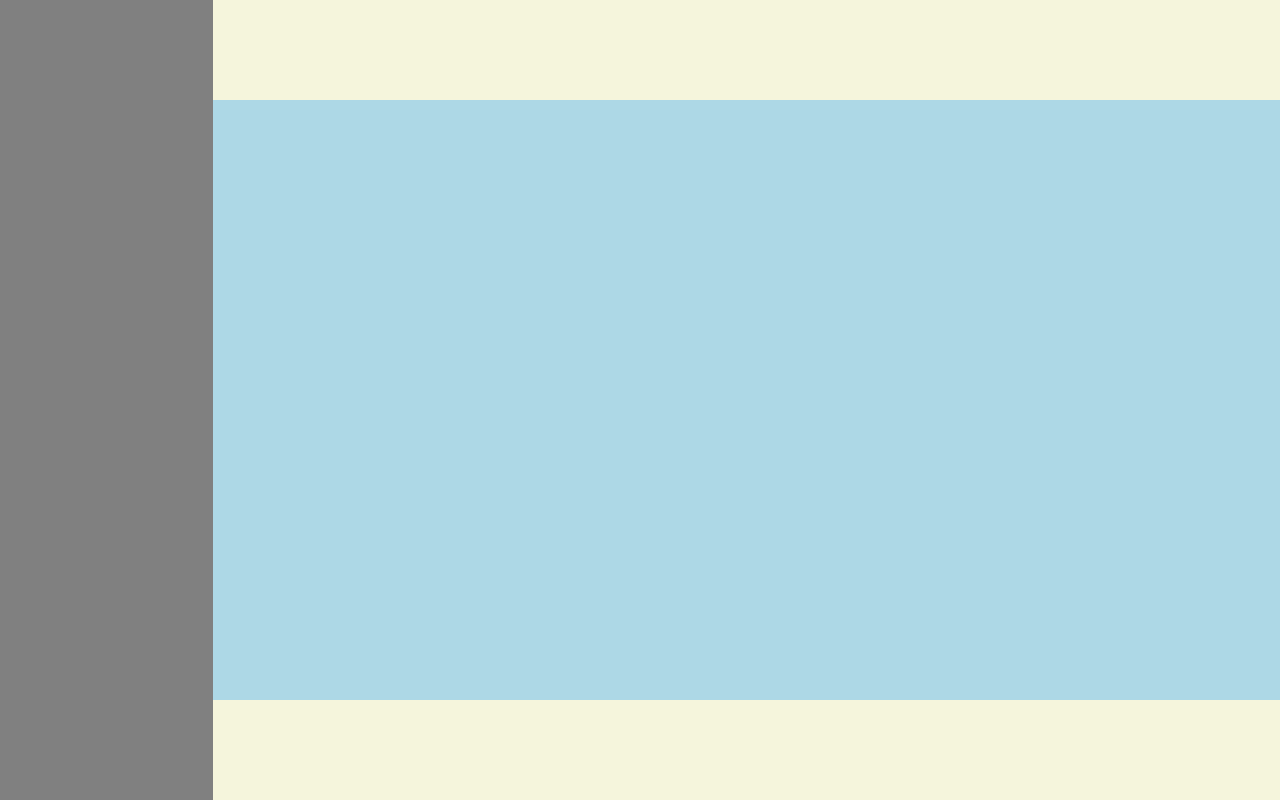
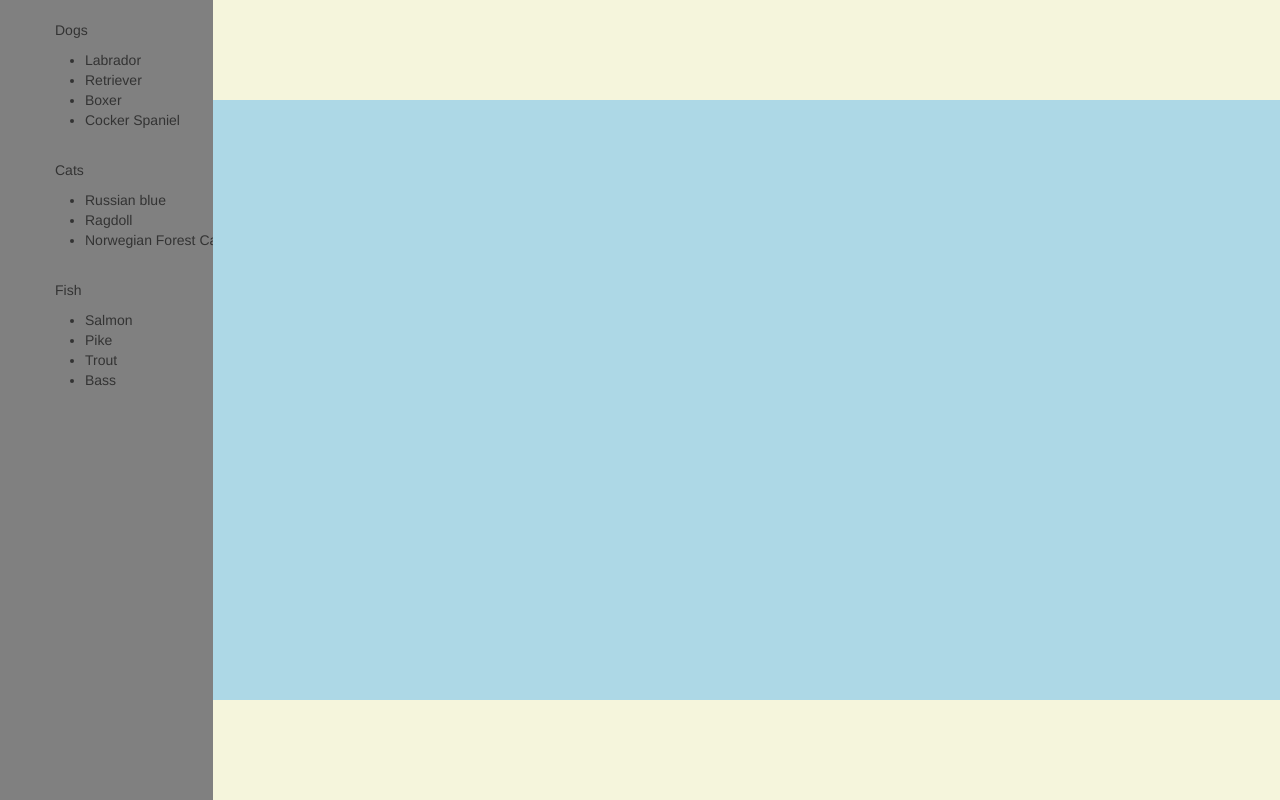
Before and after one commit to sork01/wikistats, a website: page app/index.html in a window 1280 px wide. Drawn offline with nearby package versions, Linux system fonts and the light colour scheme; files that its build step writes are made by us from their sources.

Commit message:
Added angular examples

```diff
--- a/app/controllers/main.controller.js
+++ b/app/controllers/main.controller.js
@@ -1,9 +1,26 @@
 var wikistats = angular.module('wikistats', []);
 
 wikistats.controller('MainController', function($scope) {
-    $scope.cucks = [
-        'Anders',
-        'Lukas',
-        'Peter'
+    $scope.groups = [
+        { 'name' : 'Dogs',
+            'breeds': [
+            'Labrador',
+            'Retriever',
+            'Boxer',
+            'Cocker Spaniel'
+        ]},
+        { 'name': 'Cats',
+            'breeds': [
+            'Russian blue',
+            'Ragdoll',
+            'Norwegian Forest Cat'
+        ]},
+        { 'name': 'Fish',
+            'breeds': [
+            'Salmon',
+            'Pike',
+            'Trout',
+            'Bass'
+        ]}
     ];
 });
--- a/app/index.html
+++ b/app/index.html
@@ -12,6 +12,14 @@
     <div class="container-fluid fill">
         <div class="row fill">
             <div class="col-xs-2 fill-col" style="background: gray">
+                </br>
+                <ul data-ng-repeat="animal in groups">
+                    <p>{{animal.name}}</p>
+                    <li data-ng-repeat="breed in animal.breeds">
+                        <span>{{breed}}</span>
+                    </li>
+                    </br>
+                </ul>
             </div>
             <div class="col-xs-10 fill-col" style="background: lightblue">
                 <div class="row" style="height: 12.5%">
--- a/assets/scss/test.scss
+++ b/assets/scss/test.scss
@@ -10,3 +10,8 @@ html, body {
     min-height: 100%;
     display: block;
 }
+
+li {
+    left: 30px;
+    position: relative
+}
```
